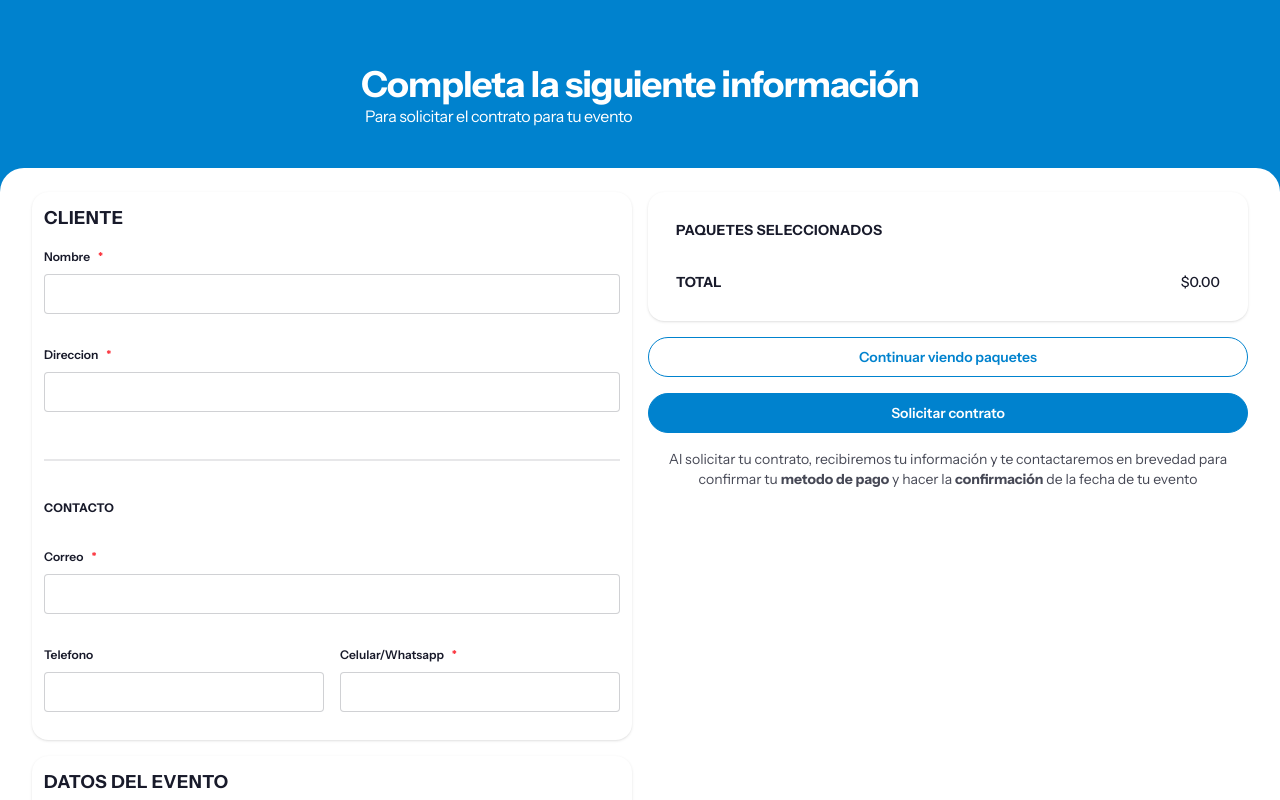
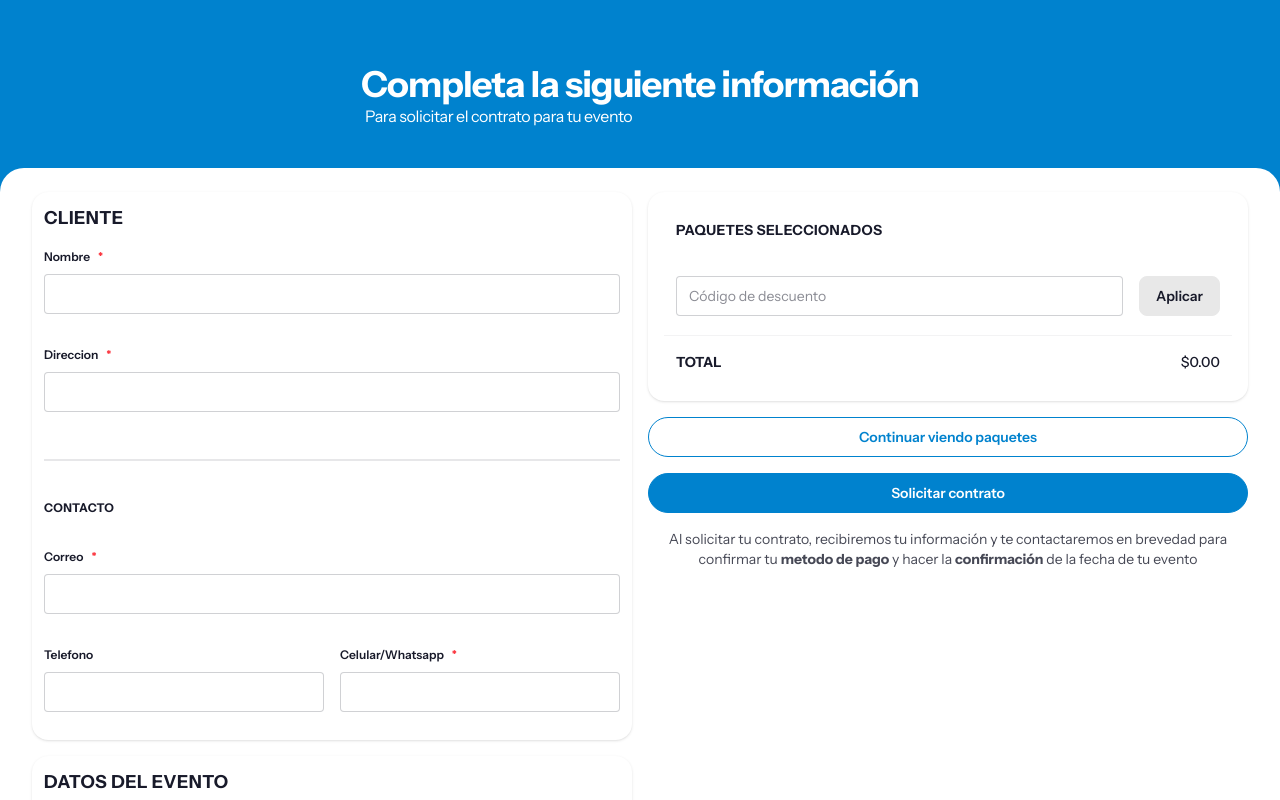
Before and after one commit to GadielHernandez/events-manager, a Next.js app: page /checkout in a window 1280 px wide. Shown: the top 800 px of the page. Built offline with nearby package versions, Linux system fonts and the light colour scheme.

Commit message:
feat: discount code input

```diff
--- a/components/Checkout/ListSelected/index.tsx
+++ b/components/Checkout/ListSelected/index.tsx
@@ -3,6 +3,8 @@ import React, { useEffect, useState } from 'react'
 import ListItem from './ListItem'
 import Card from '@/components/Common/Card'
 import Cart, { CartItem } from '@/lib/storage/Cart'
+import InputField from '@/components/Common/DataInput/InputField'
+import Button from '@/components/Common/Button'
 
 const ListSelected = () => {
     const currency = new Intl.NumberFormat('es-MX', {
@@ -10,16 +12,33 @@ const ListSelected = () => {
         currency: 'MXN',
     })
 
+    const [codeDiscount, setCodeDiscount] = useState('')
     const [items, setItems] = useState<CartItem[] | null>(null)
     const [total, setTotal] = useState<number>(0)
 
-    useEffect(() => {
+    const calculateDiscount = () => {
+        if (!codeDiscount || !codeDiscount.startsWith('TCUSP-')) return
+
+        const discountText = codeDiscount.replace('TCUSP-', '')
+        const discount = Number(discountText) || 0
+
+        const itemsTotal = calculateTotal()
+        const newTotal = itemsTotal - discount
+        setTotal(newTotal)
+    }
+
+    const calculateTotal = () => {
         const items = Cart.getItems()
         setItems(items)
 
         const total = items.reduce((sum, item) => {
             return sum + item.price
         }, 0)
+        return total
+    }
+
+    useEffect(() => {
+        const total = calculateTotal()
         setTotal(total)
     }, [])
 
@@ -29,6 +48,7 @@ const ListSelected = () => {
                 <li className="p-4 text-sm font-bold tracking-wide">
                     PAQUETES SELECCIONADOS
                 </li>
+
                 {items?.map((item) => (
                     <ListItem
                         key={item.id}
@@ -38,6 +58,24 @@ const ListSelected = () => {
                         price={currency.format(item.price)}
                     ></ListItem>
                 ))}
+
+                <li className="list-row">
+                    <article className="list-col-grow">
+                        <InputField
+                            placeholder="Código de descuento"
+                            value={codeDiscount}
+                            onChange={(e) => setCodeDiscount(e.target.value)}
+                        />
+                    </article>
+                    <aside className="py-1">
+                        <Button
+                            className="rounded-lg"
+                            onClick={calculateDiscount}
+                        >
+                            Aplicar
+                        </Button>
+                    </aside>
+                </li>
 
                 <li className="list-row">
                     <article className="list-col-grow">
```
